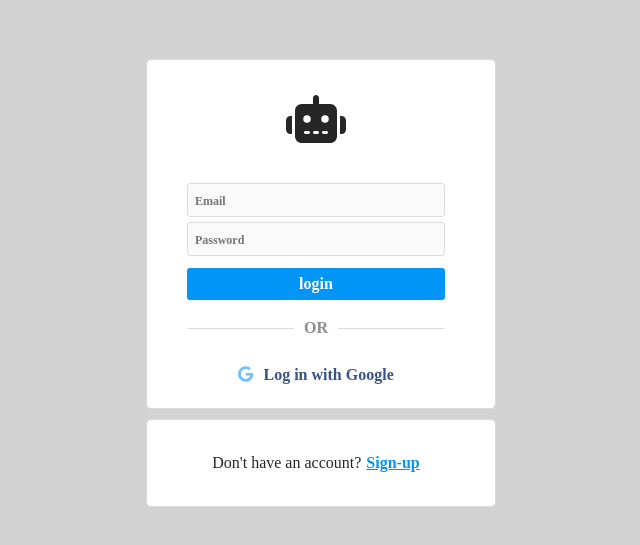
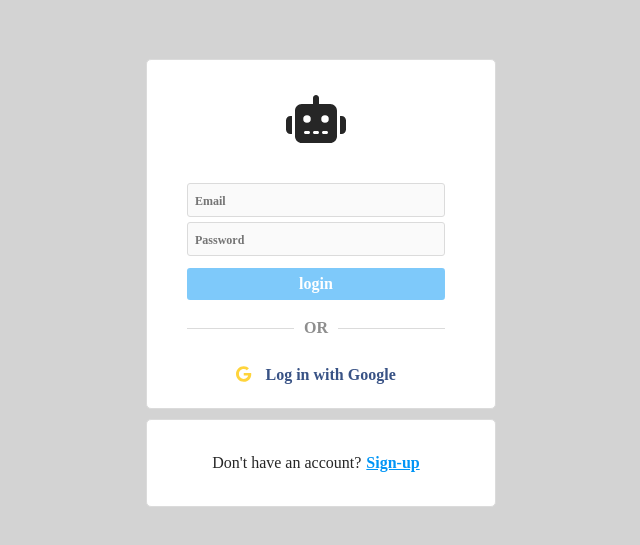
Before and after one commit to sangun1234/sns-frontend, a React (Create React App) app: page / in a window 1280 px wide. Shown: the part 117-662 px from the top of the page, without its empty margins (319-959 px from the left). Built offline with nearby package versions, Linux system fonts and the light colour scheme.

Commit message:
useState 활용하기

```diff
--- /dev/null
+++ b/src/certification/emailVaild.js
@@ -0,0 +1,6 @@
+function validateEmail(email) {
+  const regex = /^[^\s@]+@[^\s@]+\.[^\s@]+$/;
+  return regex.test(email);
+}
+
+export default validateEmail;
--- a/src/components/auth/Button.js
+++ b/src/components/auth/Button.js
@@ -1,6 +1,6 @@
 import styled from "styled-components";
 
-const Button = styled.input`
+const SButton = styled.input`
   width: 100%;
   border: none;
   border-radius: 3px;
@@ -9,8 +9,12 @@ const Button = styled.input`
   color: white;
   text-align: center;
   padding: 8px 0px;
-
+  opacity: ${(props) => (props.disabled ? "0.5" : "1")};
   font-weight: 600;
 `;
 
+function Button(props) {
+  return <SButton {...props} />;
+}
+
 export default Button;
--- a/src/components/auth/FormBox.js
+++ b/src/components/auth/FormBox.js
@@ -11,7 +11,7 @@ const Container = styled(BaseBox)`
   //시계방향 : 위 -> 오른쪽 -> 아래 -> 왼쪽 순 패딩
   margin-bottom: 10px;
   form {
-    margin-top: 35px;
+    margin-top: ${(props) => props.marginTop ?? "35px"};
     width: 100%;
     display: flex;
     justify-content: center;
@@ -25,8 +25,8 @@ const Container = styled(BaseBox)`
   }
 `;
 
-function FormBox({ children }) {
-  return <Container>{children}</Container>;
+function FormBox({ children, marginTop }) {
+  return <Container marginTop={marginTop}>{children}</Container>;
 }
 
 export default FormBox;
--- a/src/components/auth/Seperator.js
+++ b/src/components/auth/Seperator.js
@@ -1,7 +1,7 @@
 import styled from "styled-components";
 
 const SSeparator = styled.div`
-  margin: 20px 0px 30px 0px;
+  margin: ${(props) => props.margin ?? "20px 0px 30px 0px"};
   text-transform: uppercase;
   display: flex;
   justify-content: center;
@@ -18,10 +18,9 @@ const SSeparator = styled.div`
     color: #8e8e8e;
   }
 `;
-
-function Seperator() {
+function Seperator({ margin }) {
   return (
-    <SSeparator>
+    <SSeparator margin={margin}>
       <div></div>
       <span>Or</span>
       <div></div>
--- a/src/components/auth/input.js
+++ b/src/components/auth/input.js
@@ -1,6 +1,6 @@
 import styled from "styled-components";
 
-const SInput = styled.input`
+const Input = styled.input`
   width: 100%;
   border-radius: 3px;
   padding: 7px;
@@ -17,8 +17,4 @@ const SInput = styled.input`
   }
 `;
 
-function input(props) {
-  return <SInput {...props} />;
-}
-
-export default input;
+export default Input;
--- a/src/screens/Login.js
+++ b/src/screens/Login.js
@@ -10,15 +10,44 @@ import Seperator from "../components/auth/Seperator";
 import Input from "../components/auth/input";
 import FormBox from "../components/auth/FormBox";
 import BottomBox from "../components/auth/BottomBox";
+import { useState } from "react";
+import validateEmail from "../certification/emailVaild";
 
-const FacebookLogin = styled.div`
+const GoogleLogin = styled.div`
   color: #385285;
   span {
     margin-left: 10px;
     font-weight: 600;
   }
 `;
+
+/* git hub에 등록하기 위한 코드
+  기본적으로 이 코드는 react에서 표준적으로 input값을 받을 때
+  사용하는 코드이다. useState를 사용하면서 블라블라.
+  하지만 이 코드는 석 좋지 않은 코드이다.
+  일단 한 input에 state를 두개나 사용하고 있다.
+  만약 내가 아이디 이메일 비밀번호 등등 여러가지 인풋이
+  추가 될 경우에는 정말 useState를 많이 만들어야 될 수도 있다.
+
+
+*/
 const Login = () => {
+  const [email, setEmail] = useState("");
+  const [emailError, setEmailError] = useState("");
+  const onEmailChange = (event) => {
+    setEmailError("");
+    setEmail(event.target.value);
+  };
+  const handleSubmit = (event) => {
+    //페이지가 새로고침되게 하지 않게 하기위한 코드
+    event.preventDefault();
+    if (email === "") {
+      setEmailError("비어있음.");
+    } else if (!validateEmail(email)) {
+      setEmailError("올바르지 않은 이메일 형식");
+    }
+    console.log(email === "" && validateEmail(email));
+  };
   return (
     //AuthLayout으로 컴포넌트들을 저장했으니 대체 가능 .
     <AuthLayout>
@@ -26,16 +55,22 @@ const Login = () => {
         <div>
           <FontAwesomeIcon icon={faRobot} size="3x" />
         </div>
-        <form>
-          <Input type="text" placeholder="Email" />
+        <form onSubmit={handleSubmit}>
+          {emailError}
+          <Input
+            value={email}
+            onChange={onEmailChange}
+            type="text"
+            placeholder="Email"
+          />
           <Input type="password" placeholder="Password" />
-          <Button type="submit" value="login" />
+          <Button type="submit" value="login" disabled={email === ""} />
         </form>
         <Seperator />
-        <FacebookLogin>
-          <FontAwesomeIcon icon={faGoogle} style={{ color: "#74C0FC" }} />
+        <GoogleLogin>
+          <FontAwesomeIcon icon={faGoogle} style={{ color: "#FFD43B" }} />{" "}
           <span>Log in with Google</span>
-        </FacebookLogin>
+        </GoogleLogin>
       </FormBox>
       <BottomBox
         cta={"Don't have an account?"}
--- a/src/screens/SignUp.js
+++ b/src/screens/SignUp.js
@@ -9,6 +9,7 @@ import Button from "../components/auth/Button";
 import routes from "../routes";
 import { faRobot } from "@fortawesome/free-solid-svg-icons";
 import Seperator from "../components/auth/Seperator";
+import { faGoogle } from "@fortawesome/free-brands-svg-icons";
 const HeaderContainer = styled.div`
   display: flex;
   flex-direction: column;
@@ -21,18 +22,36 @@ const Subtitle = styled(FatLink)`
   margin-top: 10px;
 `;
 
+const GoogleSignup = styled.div`
+  margin-top: 14px;
+  width: 100%;
+  color: white;
+  border: none;
+  border-radius: 3px;
+  background-color: ${(props) => props.theme.accent};
+  text-align: center;
+  padding: 8px 0px;
+  span {
+    margin-left: 10px;
+    font-weight: 600;
+  }
+`;
+
 const SignUp = () => {
   return (
     <AuthLayout>
-      <FormBox>
+      <FormBox marginTop={"14px"}>
         <HeaderContainer>
           <FontAwesomeIcon icon={faRobot} size="3x" />
           <Subtitle>
             Sign Up to see Photos from your friends with CHAT-GPT.
           </Subtitle>
-          <Button type="submit" value="Get started with Google" />
+          <GoogleSignup>
+            <FontAwesomeIcon icon={faGoogle} style={{ color: "#FFD43B" }} />
+            <span>Get Start With Google</span>
+          </GoogleSignup>
         </HeaderContainer>
-        <Seperator />
+        <Seperator margin="14px 0px 0px 0px" />
         <form>
           <Input type="text" placeholder="Name" />
           <Input type="text" placeholder="Email" />
```
